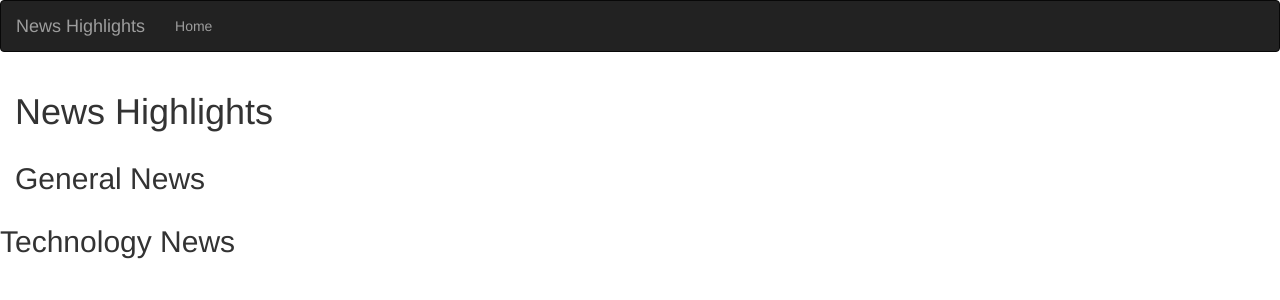
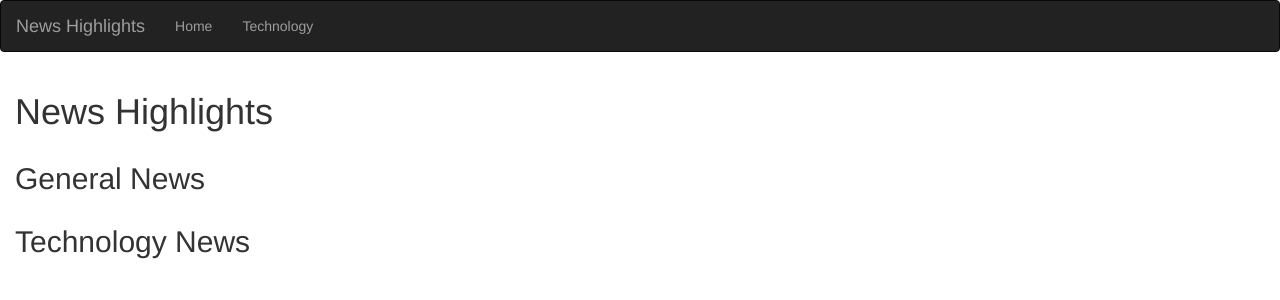
Before and after one commit to nziokaivy/Newshighlights, a Flask app: template app/templates/index.html in a window 1280 px wide. Shown: the top 300 px of the page. Run offline with Flask 2, Linux system fonts and the light colour scheme; the template is opened without the code that fills it: most values are stand-ins (such as "Sample title", 1, 10 or a date in 2020); some libraries are stand-ins or nearby versions.

Commit message:
add new category business using get source function

```diff
--- a/app/templates/index.html
+++ b/app/templates/index.html
@@ -19,13 +19,15 @@
         </div>
             {{macro.displaySourceList(general)}}
     </div>
-</div>
+
 
 <div class="row" id="tech">
         <div class="col-md-12 categories">
             <h2>Technology News</h2>
         </div>
-        {{macro.displaySourceList(tech)}}
-    </div>
+        {{macro.displaySourceList(technology)}}
+</div>
+
+</div>
 
 {% endblock %}
--- a/app/templates/navbar.html
+++ b/app/templates/navbar.html
@@ -12,6 +12,7 @@
             <div class="navbar-collapse collapse">
                 <ul class="nav navbar-nav">
                     <li><a href="/">Home</a></li>
+                    <li><a href="/">Technology</a></li>
             </div>
 
         </div>
--- a/app/views.py
+++ b/app/views.py
@@ -11,8 +11,9 @@ def index():
     '''
     general_sources = get_sources('general')
     general_tech = get_sources('technology')
+    general_business = gets_sources('business')
     title = 'Home - The Best News Highlight Website Online'
-    return render_template('index.html', title = title, general = general_sources, technology = general_tech)
+    return render_template('index.html', title = title, general = general_sources, technology = general_tech, business = general_business)
 
 
 @app.route('/articles/<source_id>')
```
